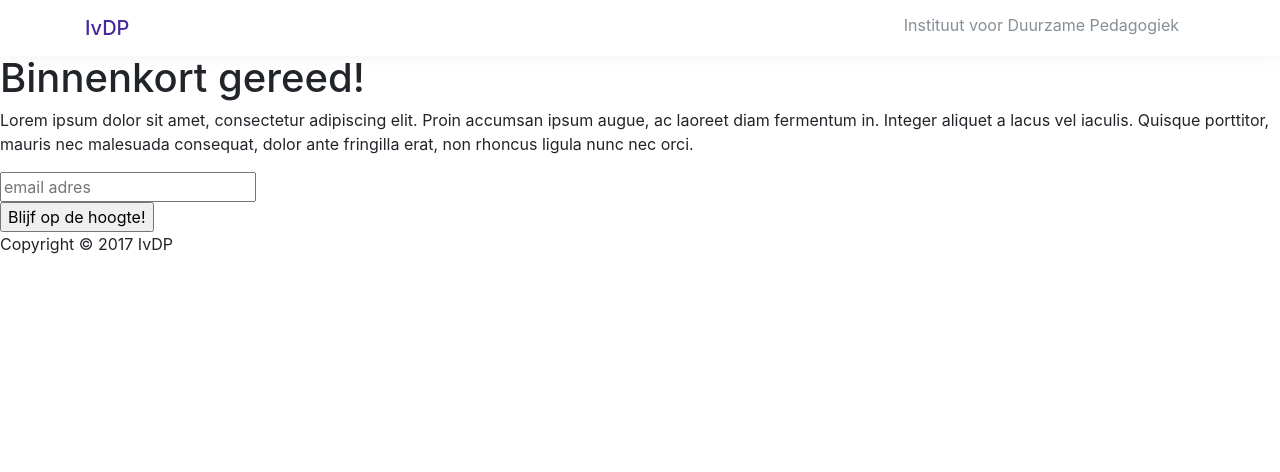
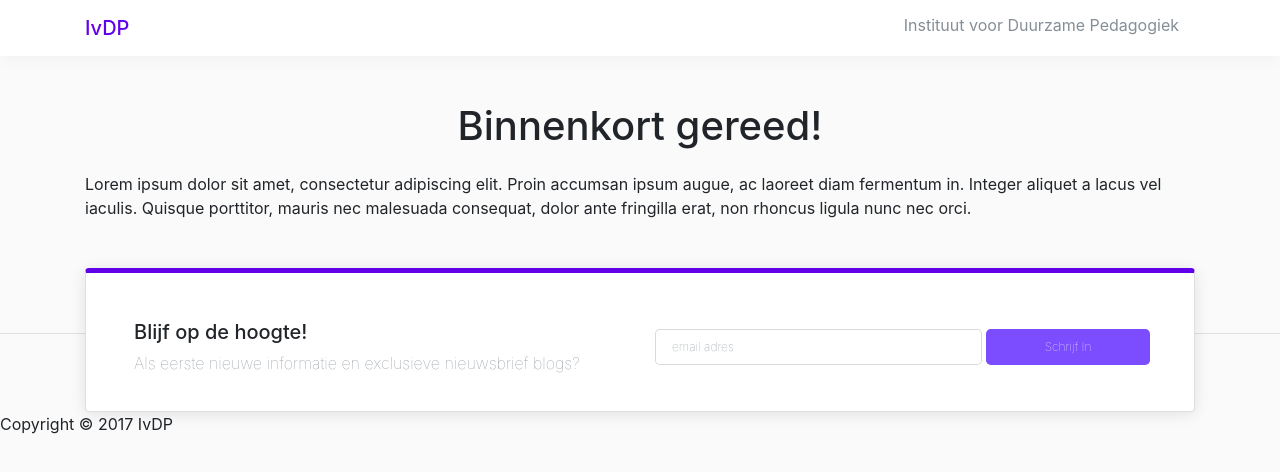
Before and after one commit to mbicknese/maaikevandeursen, a Vue app: page /#/ in a window 1280 px wide. Shown: the top 472 px of the page. Built offline with nearby package versions, Linux system fonts and the light colour scheme.

Commit message:
style the subscribe card

```diff
--- a/index.html
+++ b/index.html
@@ -4,9 +4,18 @@
     <meta charset="utf-8">
     <title>Instituut voor Duurzame Pedagogiek</title>
     <meta name="viewport" content="width=device-width, initial-scale=1, shrink-to-fit=no">
+    <!-- <meta name="viewport" content="width=device-width, initial-scale=1"> -->
 
     <link rel="stylesheet" href="https://maxcdn.bootstrapcdn.com/bootstrap/4.0.0-beta/css/bootstrap.min.css" integrity="sha384-/Y6pD6FV/Vv2HJnA6t+vslU6fwYXjCFtcEpHbNJ0lyAFsXTsjBbfaDjzALeQsN6M" crossorigin="anonymous">
     <script id="mcjs">!function(c,h,i,m,p){m=c.createElement(h),p=c.getElementsByTagName(h)[0],m.async=1,m.src=i,p.parentNode.insertBefore(m,p)}(document,"script","https://chimpstatic.com/mcjs-connected/js/users/98b60bccc209b1ee2c26a17e8/6e756cc838611d8ff264084ba.js");</script>
+    <style>
+      body, html {
+        min-height: 100%;
+        background-color: #FAFAFA;
+        max-width: 100vw;
+        overflow-x: hidden;
+      }
+    </style>
   </head>
   <body>
     <div id="app"></div>
--- a/src/App.vue
+++ b/src/App.vue
@@ -26,6 +26,7 @@ export default {
 <style scoped>
   header.navbar {
     box-shadow: 0 0 20px rgba(0, 0, 0, 0.05);
-    color: #4527A0;
+    color: #6200EA;
+    background: #FFF;
   }
 </style>
--- a/src/components/ComingSoon.vue
+++ b/src/components/ComingSoon.vue
@@ -1,25 +1,39 @@
 <template>
-  <main class="">
-    <div class="">
-      <h1>Binnenkort gereed!</h1>
-      <p class="">
-        Lorem ipsum dolor sit amet, consectetur adipiscing elit. Proin accumsan ipsum augue, ac laoreet diam fermentum in. Integer aliquet a lacus vel iaculis. Quisque porttitor, mauris nec malesuada consequat, dolor ante fringilla erat, non rhoncus ligula nunc nec orci.
-      </p>
+  <main class="container mt-5">
+    <h1 class="display-5 text-center">
+      Binnenkort gereed!
+    </h1>
+    <p class="mb-5 mt-4">
+      Lorem ipsum dolor sit amet, consectetur adipiscing elit. Proin accumsan ipsum augue, ac laoreet diam fermentum in. Integer aliquet a lacus vel iaculis. Quisque porttitor, mauris nec malesuada consequat, dolor ante fringilla erat, non rhoncus ligula nunc nec orci.
+    </p>
 <!-- Begin MailChimp Signup Form -->
-      <div id="mc_embed_signup">
-      <form action="//ivdp.us16.list-manage.com/subscribe/post?u=98b60bccc209b1ee2c26a17e8&amp;id=3ed5cfb005" method="post" id="mc-embedded-subscribe-form" name="mc-embedded-subscribe-form" target="_blank" novalidate>
-          <div id="mc_embed_signup_scroll">
+    <article id="mc_embed_signup" class="row row-backbordered">
+      <div class="col-sm-12">
+        <form class="card" action="//ivdp.us16.list-manage.com/subscribe/post?u=98b60bccc209b1ee2c26a17e8&amp;id=3ed5cfb005" method="post" id="mc-embedded-subscribe-form" name="mc-embedded-subscribe-form" target="_blank" novalidate>
+          <div class="card-body pr-md-5 pl-md-5 pt-5" id="mc_embed_signup_scroll">
+            <div class="row">
+              <div class="col-12 col-md-6">
+                <h2 class="h5">Blijf op de hoogte!</h2>
+                <p class="text-muted">Als eerste nieuwe informatie en exclusieve nieuwsbrief blogs?</p>
+              </div>
 
-          <input type="email" value="" name="EMAIL" id="mce-EMAIL" placeholder="email adres" required>
-          <!-- real people should not fill this in and expect good things - do not remove this or risk form bot signups-->
-          <div style="position: absolute; left: -5000px;" aria-hidden="true"><input type="text" name="b_98b60bccc209b1ee2c26a17e8_3ed5cfb005" tabindex="-1" value=""></div>
-          <div><input type="submit" value="Blijf op de hoogte!" name="subscribe" id="mc-embedded-subscribe"></div>
+              <div class="col-md-6 row no-gutters mt-lg-2">
+                <div class="col-12 col-lg-8 mb-1">
+                  <input class="form-control form-control-lg" type="email" value="" name="EMAIL" id="mce-EMAIL" placeholder="email adres" required>
+                </div>
+                <!-- real people should not fill this in and expect good things - do not remove this or risk form bot signups-->
+                <div style="position: absolute; left: -5000px;" aria-hidden="true"><input type="text" name="b_98b60bccc209b1ee2c26a17e8_3ed5cfb005" tabindex="-1" value=""></div>
+                <div class="col-12 col-lg-4">
+                  <input class="btn btn-subscribe btn-lg ml-lg-1" type="submit" value="Schrijf In" name="subscribe" id="mc-embedded-subscribe">
+                </div>
+              </div>
+            </div>
           </div>
         </form>
-       </div>
+      </div>
+    </article>
 
 <!--End mc_embed_signup-->
-    </div>
   </main>
 </template>
 
@@ -30,4 +44,32 @@ export default {
 </script>
 
 <style scoped>
+.row-backbordered {
+  position: relative;
+}
+.row-backbordered:before {
+    content: '';
+    position: absolute;
+    display: block;
+    top: 45%;
+    left: -1000px;
+    right: -1000px;
+    height: 1px;
+    background-color: #dcdfe4;
+}
+.card {
+    border-top: 5px solid #6200EA;
+    box-shadow: 0 2px 15px rgba(0,0,0,0.1);
+}
+  .card p, .card button, .card input {
+    font-weight: 100;
+  }
+  .card input {
+    font-size: 0.75em;
+  }
+.btn-subscribe {
+    background-color: #7C4DFF;
+    color: #FFF;
+    width: 100%;
+}
 </style>
```
